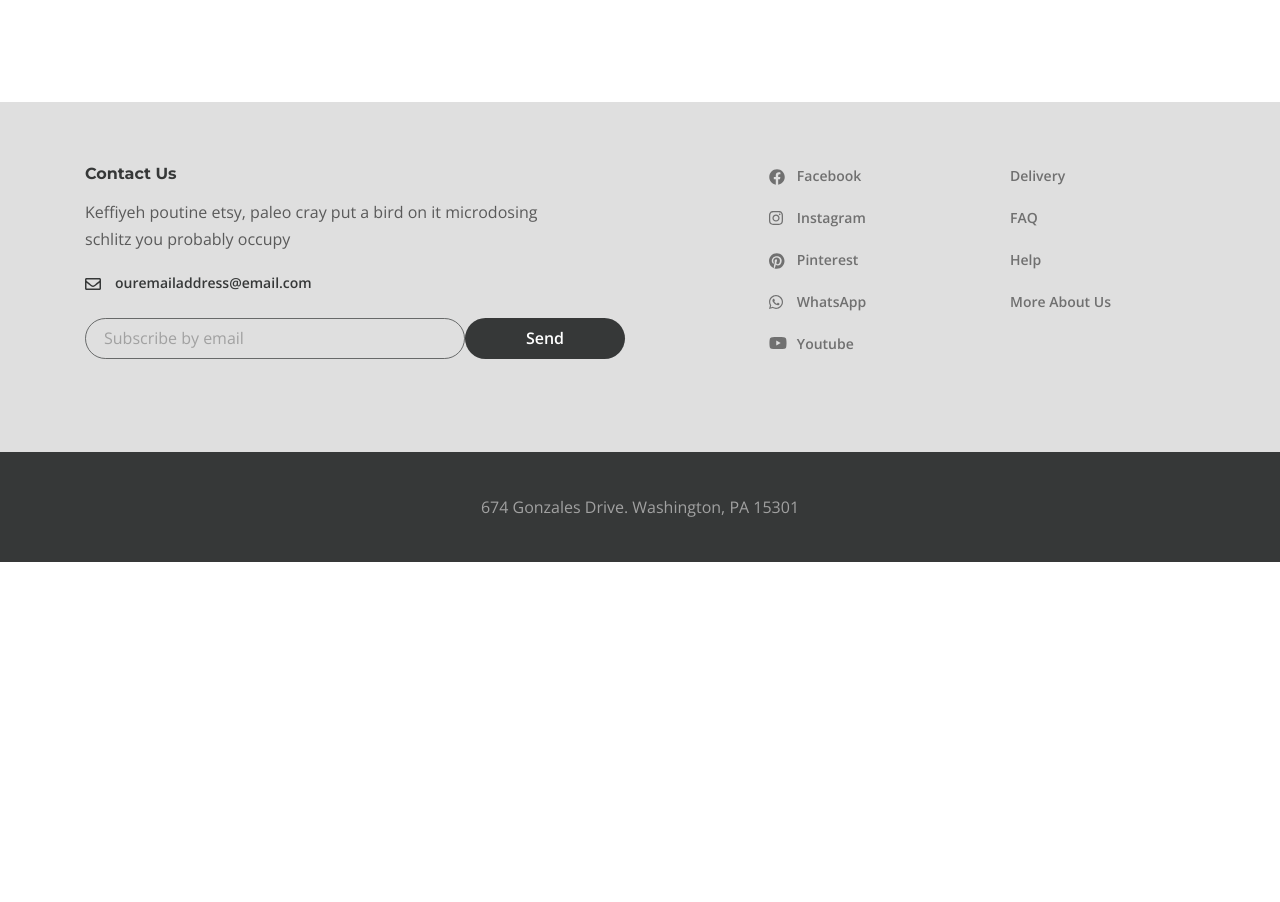
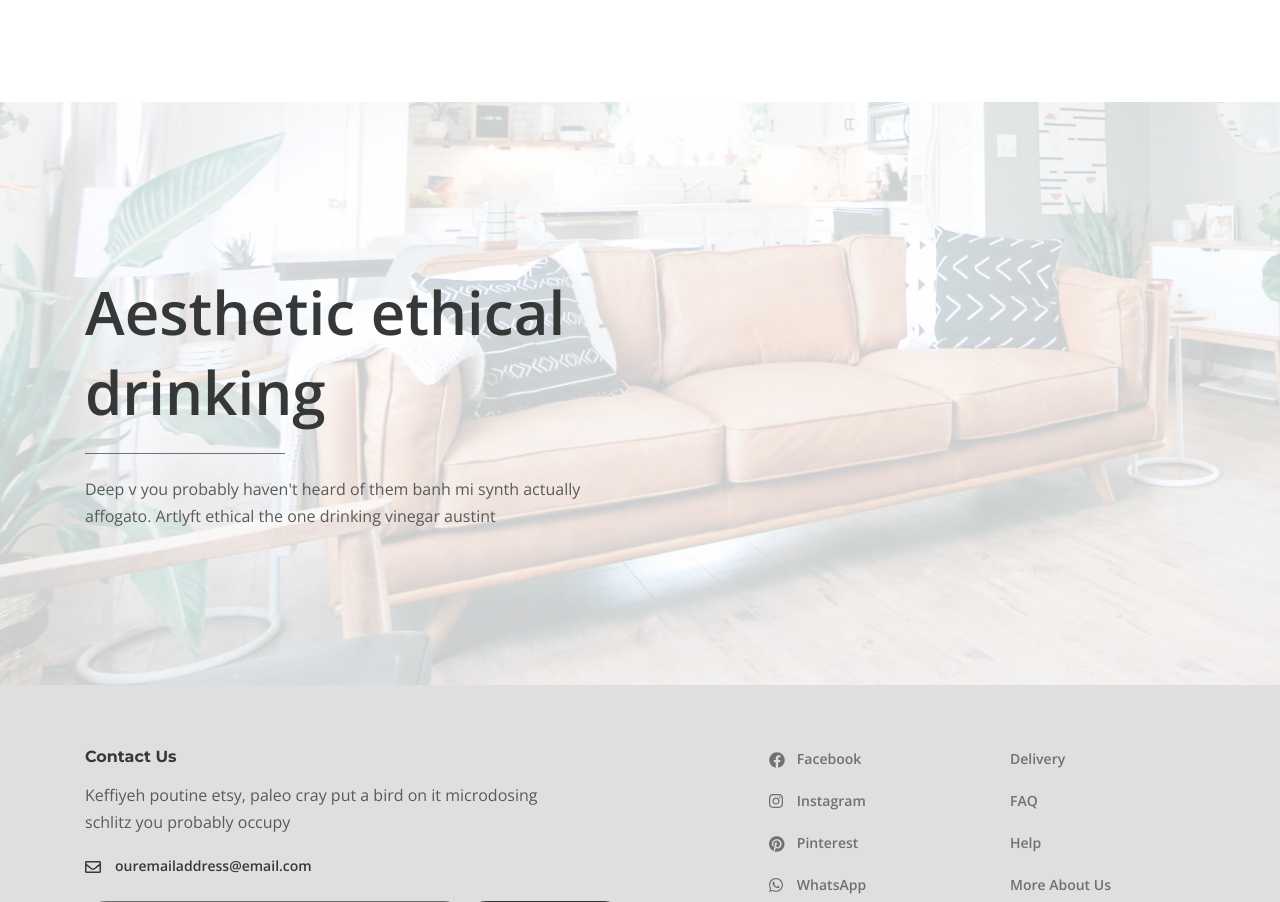
Before and after one commit to dmitriydenisov/desire, a website: page #src/pug/index.pug in a window 1280 px wide. Shown: the part 1641-2543 px from the top of the page. Before the commit the page ends 2203 px from the top, so only its background shows below. Drawn offline with nearby package versions, Linux system fonts and the light colour scheme; files that its build step writes are made by us from their sources; files whose address does not match are found by name.

Commit message:
заверстал секцию слогана

```diff
--- a/#src/pug/index.pug
+++ b/#src/pug/index.pug
@@ -94,6 +94,11 @@ html(lang="en")
                                 .collection__info
                                     h6.collection__info-title Truffaut literally trust
                                     p.collection__info-text Living room furntiture | Chair
+                section.slogan
+                    .container
+                        h2.slogan__title Aesthetic ethical drinking
+                        p.slogan__text Deep v you probably haven't heard of them banh mi synth actually affogato. Artlyft ethical the one drinking vinegar austint
+
             .footer
                 .footer__content
                     .container
--- a/#src/scss/main.scss
+++ b/#src/scss/main.scss
@@ -12,3 +12,4 @@
 @import 'sections/menu';
 @import 'sections/top';
 @import 'sections/collection';
+@import 'sections/slogan';
--- /dev/null
+++ b/#src/scss/sections/_slogan.scss
@@ -0,0 +1,28 @@
+.slogan{
+    padding: 170px 0 155px;
+    background-image: url(../img/slogan-bg.jpg);
+    background-size: cover;
+    background-repeat: no-repeat;
+    &__title{
+        color: $title-color;
+        max-width: 730px;
+        font-size: 60px;
+        line-height: 80px;
+        padding-bottom: 22px;
+        margin-bottom: 22px;
+        position: relative;
+        &::after{
+            content: '';
+            position: absolute;
+            left: 0;
+            bottom: 0;
+            background-color: #6D7278;
+            width: 200px;
+            height: 1px;
+        }
+
+    }
+    &__text{
+        max-width: 540px;
+    }
+}
```
Also changed, not shown: #src/img/slogan-bg.jpg (added).
